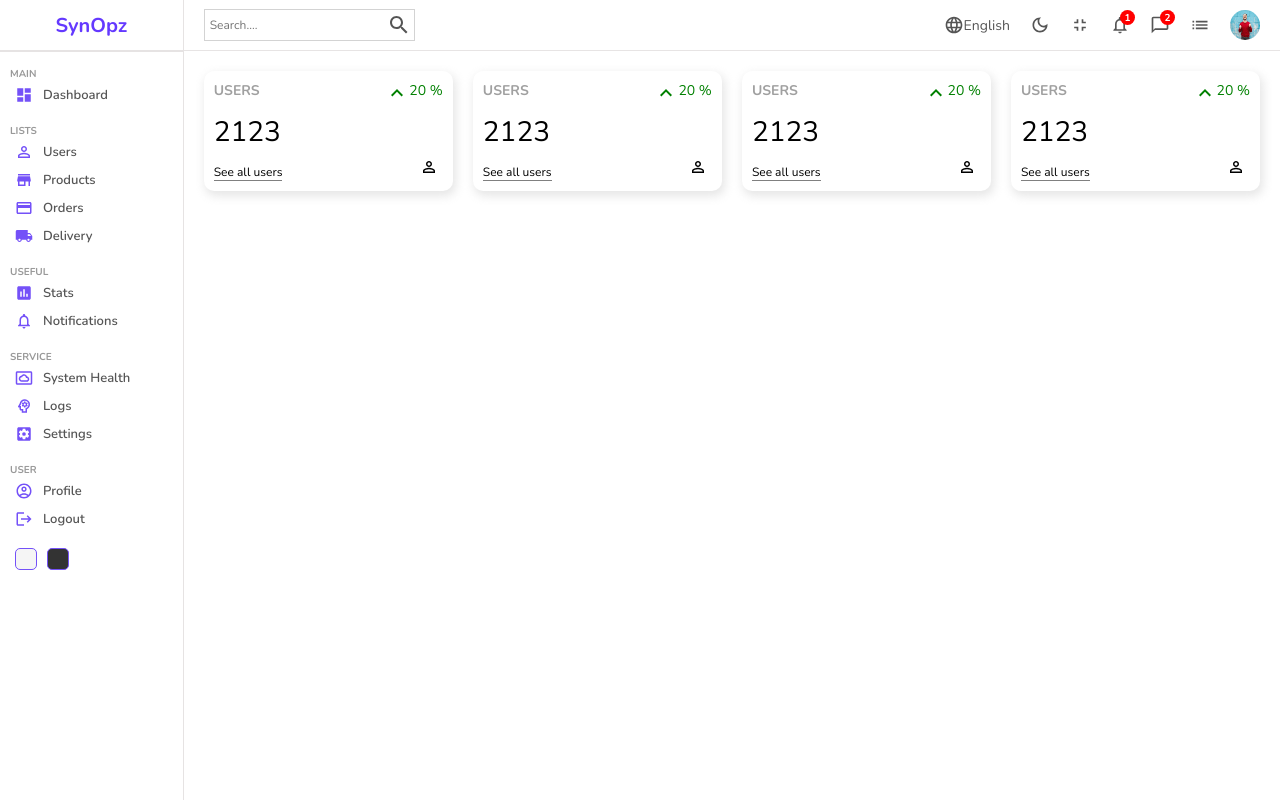
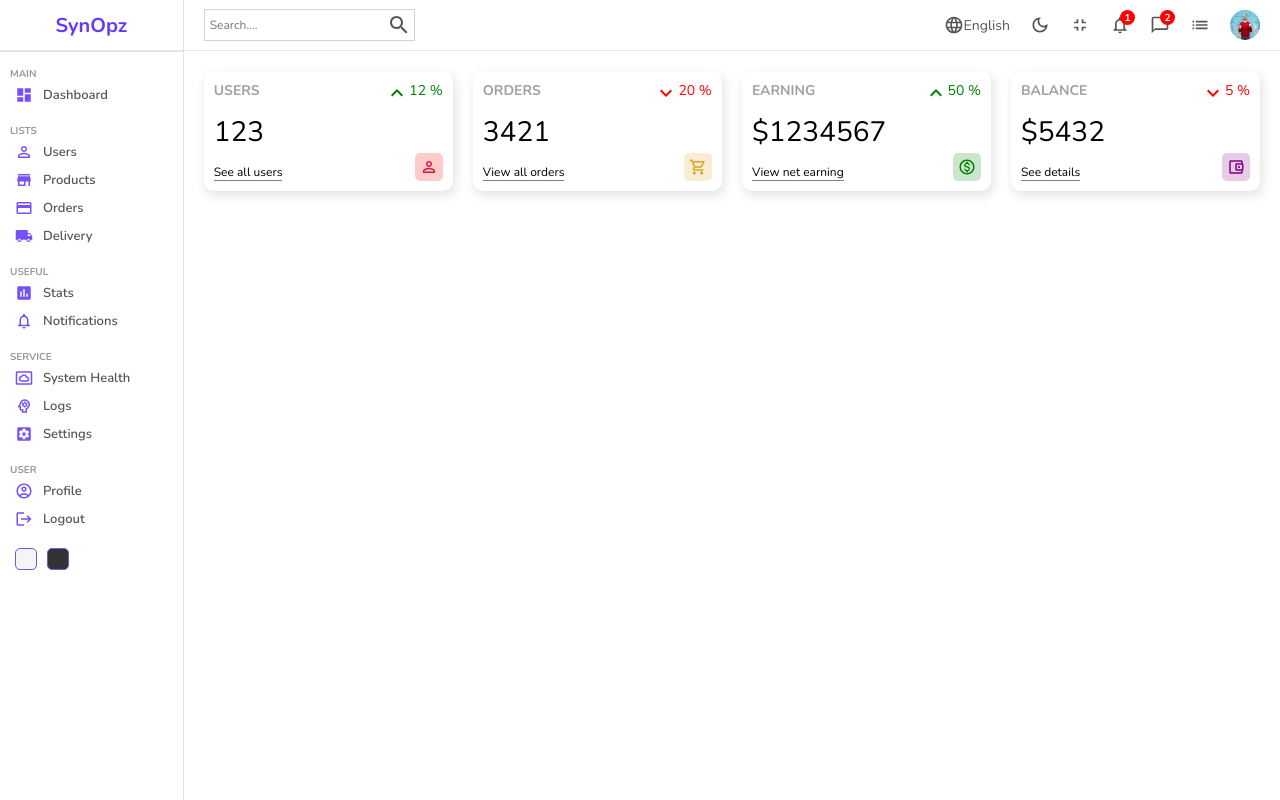
Before and after one commit to ppilla1/admin-dashboard-reatjs, a React (Create React App) app: page / in a window 1280 px wide. Built offline with nearby package versions, Linux system fonts and the light colour scheme.

Commit message:
Body widget template implemented

```diff
--- a/src/components/widget/Widget.jsx
+++ b/src/components/widget/Widget.jsx
@@ -2,21 +2,101 @@ import React from "react"
 import "./Widget.scss"
 
 import KeyboardArrowUpIcon from '@mui/icons-material/KeyboardArrowUp'
+import KeyboardArrowDownIcon from '@mui/icons-material/KeyboardArrowDown'
 import PersonOutlineIcon from '@mui/icons-material/PersonOutline'
+import ShoppingCartOutlinedIcon from '@mui/icons-material/ShoppingCartOutlined'
+import MonetizationOnOutlinedIcon from '@mui/icons-material/MonetizationOnOutlined'
+import AccountBalanceWalletOutlinedIcon from '@mui/icons-material/AccountBalanceWalletOutlined'
+import { MarginOutlined } from "@mui/icons-material"
 
-const Widget = () => {
+const Widget = ({type}) => {
+    let data
+
+    switch(type) {
+        case "user" :
+            data = {
+                title : "USERS",
+                isMoney: false,
+                amount: 123,
+                link: "See all users",
+                diff: 12,
+                isPositiveDiff: true,
+                icon: <PersonOutlineIcon className="icon"
+                    style= {{
+                        color: "crimson",
+                        backgroundColor: "rgba(255, 0, 0, 0.2)"
+                    }}
+                />
+            }
+
+            break
+        case "order" :
+            data = {
+                title : "ORDERS",
+                isMoney: false,
+                amount: 3421,
+                link: "View all orders",
+                diff: 20,
+                isPositiveDiff: false,
+                icon: <ShoppingCartOutlinedIcon className="icon"
+                    style={{
+                        color: "goldenrod",
+                        backgroundColor: "rgba(218, 165, 32, 0.2)"
+                    }}
+                />
+            }
+
+            break
+        case "earning" :
+            data = {
+                title : "EARNING",
+                isMoney: true,
+                amount: 1234567,
+                link: "View net earning",
+                diff: 50,
+                isPositiveDiff: true,
+                icon: <MonetizationOnOutlinedIcon className="icon"
+                    style={{
+                        color: "green",
+                        backgroundColor: "rgba(0, 128, 0, 0.2)"
+                    }}
+                />
+            }
+
+            break
+        case "balance" :
+            data = {
+                title : "BALANCE",
+                isMoney: true,
+                amount: 5432,
+                link: "See details",
+                diff: 5,
+                isPositiveDiff: false,
+                icon: <AccountBalanceWalletOutlinedIcon className="icon"
+                    style={{
+                        color: "purple",
+                        backgroundColor: "rgba(128, 0, 128, 0.2)"
+                    }}
+                />
+            }
+
+            break
+        default:
+            break
+    }
+
     return(
         <div className="widget">
             <div className="left">
-                <span className="title">USERS</span>
-                <span className="counter">2123</span>
-                <span className="link">See all users</span>
+                <span className="title">{data.title}</span>
+                <span className="counter">{data.isMoney ? "$" : ""}{data.amount}</span>
+                <span className="link">{data.link}</span>
             </div>
             <div className="right">
-                <div className="percentage positive">
-                    <KeyboardArrowUpIcon/>20 %
+                <div className={"percentage " + (data.isPositiveDiff? "positive" : "negative")}>
+                    {data.isPositiveDiff ? <KeyboardArrowUpIcon/> : <KeyboardArrowDownIcon/>}{data.diff} %
                 </div>
-                <PersonOutlineIcon className="icon"/>
+                {data.icon}
             </div>
         </div>
     )
--- a/src/pages/home/Home.jsx
+++ b/src/pages/home/Home.jsx
@@ -12,10 +12,10 @@ const Home = () => {
             <div className="homeContainer">
                 <Navbar/>
                 <div className="widgets">
-                    <Widget/>
-                    <Widget/>
-                    <Widget/>
-                    <Widget/>
+                    <Widget type="user"/>
+                    <Widget type="order"/>
+                    <Widget type="earning"/>
+                    <Widget type="balance"/>
                 </div>
             </div>
         </div>
```
